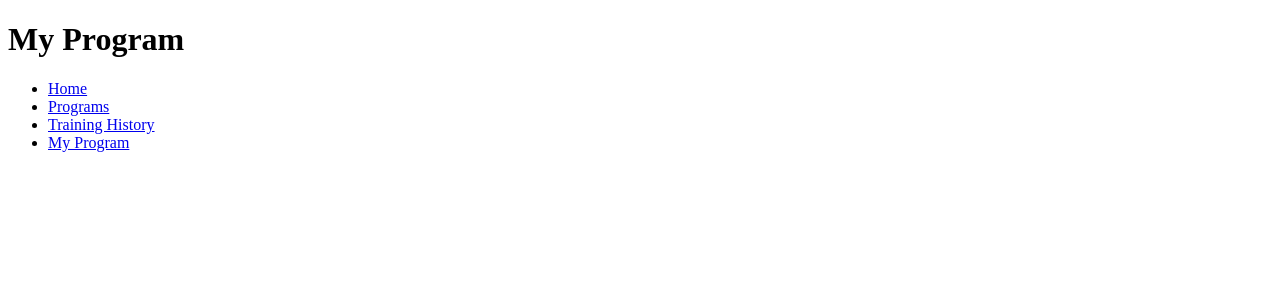
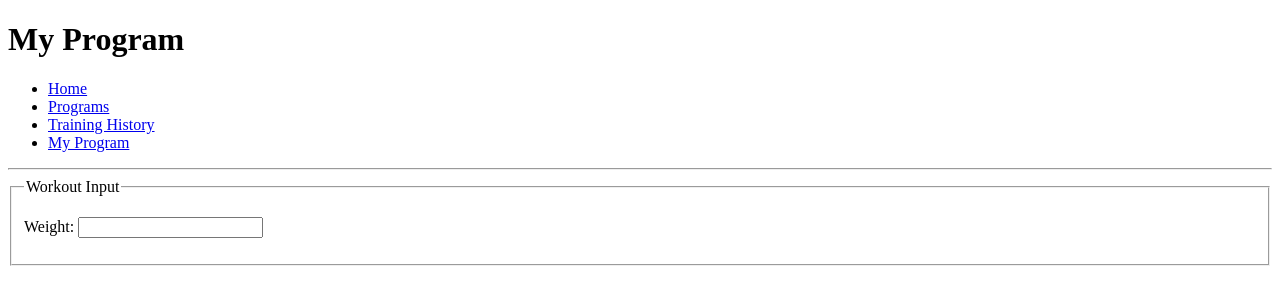
Before and after one commit to francisfirmeza/Enchiridion, a plain HTML site: page my_program.html in a window 1280 px wide. Drawn offline with Linux system fonts and the light colour scheme.

Commit message:
Added input.

```diff
--- a/my_program.html
+++ b/my_program.html
@@ -28,7 +28,23 @@
           </li>
         </ul>
       </nav>
+    </header>
 
-    </header>
+    <hr />
+    <main>
+      <form action="https://httpinbin.org/post" method="post">
+        <fieldset>
+          <legend>Workout Input</legend>
+          <p>
+            <label for="weight">Weight:</label>
+            <input
+              type="number"
+              name="weight" min="0" step="1" oninput="this.value = Math.abs(this.value)"
+              id="weight"
+            />
+          </p>
+        </fieldset>
+      </form>
+    </main>
   </body>
 </html>
```
Also changed, not shown: index.html (+1 -1 lines).
